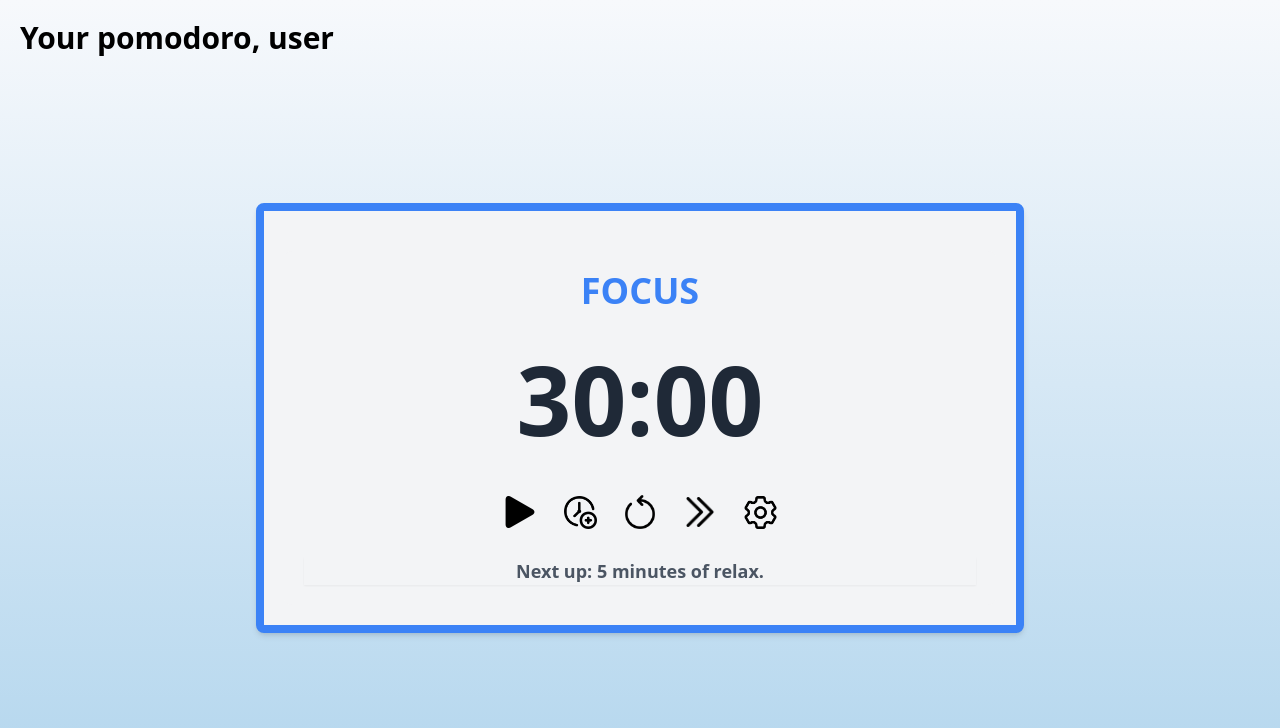
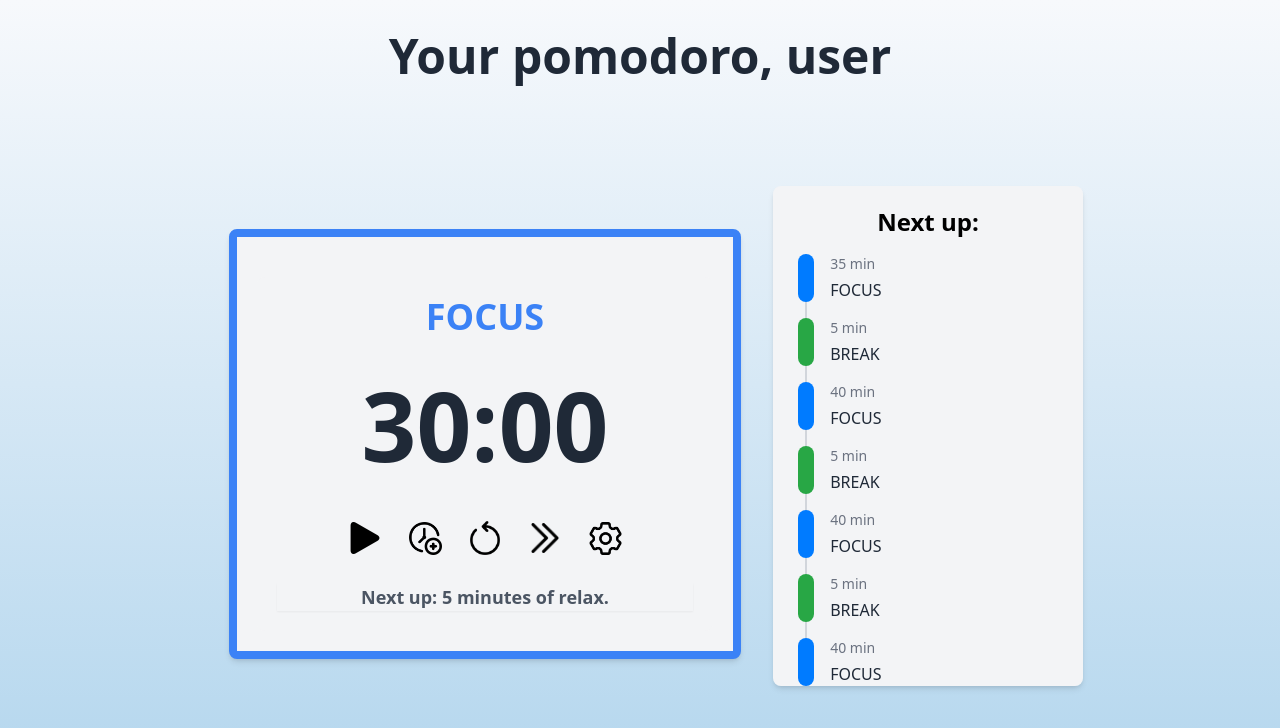
Before and after one commit to mikegaravani/TW-Project, a React (Vite) app in the folder client/: page /pomodoro in a window 1280 px wide. Shown: the top 728 px of the page. Built offline with nearby package versions, Linux system fonts and the light colour scheme.

Commit message:
add pomo SP next up tab

```diff
--- a/client/src/components/pomodoro-components/SPPomodoro.jsx
+++ b/client/src/components/pomodoro-components/SPPomodoro.jsx
@@ -2,6 +2,8 @@
 import React, { useState, useEffect } from "react";
 import lightbulb from "../../assets/lightbulb.png";
 import SPTimer from "./SPTimer";
+import SPProgress from "./SPProgress";
+import arrowBack from "../../assets/arrow-back.png";
 
 function SPPomodoro() {
   const [currentMode, setCurrentMode] = useState("focus");
@@ -9,32 +11,38 @@ function SPPomodoro() {
   const handleStateChange = (mode) => {
     setCurrentMode(mode);
   };
+
   return (
     <>
       <div
-        className={`flex flex-col min-h-screen font-sans p-5 ${
+        className={`flex flex-col min-h-screen font-sans p-5 relative ${
           currentMode === "focus"
             ? "bg-gradient-to-b from-[#f7f9fc] to-[#007bff4c]"
             : "bg-gradient-to-b from-[#f7f9fc] to-[#28a7454c]"
         }`}
       >
-        <div className="w-full">
-          <h1
-            className={`text-left inline-block text-4xl sm:text-3xl font-bold`}
-          >
+        <div className="text-center inline-block text-3xl text-gray-800 my-3 font-bold font-sans transition-transform duration-300 whitespace-nowrap">
+          <h1 className="text-3xl lg:text-5xl font-bold">
             Your pomodoro, user
           </h1>
         </div>
 
-        <div className="flex-1 flex flex-col justify-center items-center">
+        {/* Main Content Wrapper */}
+        <div className="flex-1 flex flex-col lg:flex-row justify-center items-center relative">
+          {/* Timer Section */}
           <div
-            className={`relative w-full max-w-3xl bg-gray-100 p-5 rounded-lg shadow-md border-8 ${
+            className={`w-full lg:w-2/3 max-w-lg bg-gray-100 p-5 rounded-lg shadow-md border-8 mt-4 lg:mx-8 ${
               currentMode === "focus" ? "border-blue-500" : "border-green-500"
             } text-center`}
           >
             <div className="mt-5">
               <SPTimer onStateChange={handleStateChange} />
             </div>
+          </div>
+
+          {/* New Tab Section */}
+          <div className="bg-gray-100 p-5 rounded-lg shadow-md w-full lg:w-1/4 mt-4 mb-0 lg:mt-0 lg:max-h-[500px] lg:overflow-y-scroll">
+            <SPProgress />
           </div>
         </div>
       </div>
--- /dev/null
+++ b/client/src/components/pomodoro-components/SPProgress.jsx
@@ -0,0 +1,56 @@
+import React from "react";
+import Timeline from "../reusables/Timeline";
+
+const blueColor = "#007bff";
+const greenColor = "#28a745";
+
+function SPProgress() {
+  const timelineItems = [
+    {
+      time: "35 min",
+      description: "FOCUS",
+      color: blueColor,
+    },
+    {
+      time: "5 min",
+      description: "BREAK",
+      color: greenColor,
+    },
+    {
+      time: "40 min",
+      description: "FOCUS",
+      color: blueColor,
+    },
+    {
+      time: "5 min",
+      description: "BREAK",
+      color: greenColor,
+    },
+    {
+      time: "40 min",
+      description: "FOCUS",
+      color: blueColor,
+    },
+    {
+      time: "5 min",
+      description: "BREAK",
+      color: greenColor,
+    },
+    {
+      time: "40 min",
+      description: "FOCUS",
+      color: blueColor,
+    },
+  ];
+
+  return (
+    <>
+      <div className="text-center">
+        <h2 className="text-2xl font-bold mb-4">Next up:</h2>
+        <Timeline items={timelineItems} />
+      </div>
+    </>
+  );
+}
+
+export default SPProgress;
--- a/client/src/components/reusables/Timeline.jsx
+++ b/client/src/components/reusables/Timeline.jsx
@@ -11,7 +11,7 @@ function Timeline({ items }) {
               style={{ backgroundColor: item.color }}
             ></div>
             <div className="ml-8">
-              <p className="text-sm text-gray-500">{item.time}</p>
+              <p className="text-sm text-start text-gray-500">{item.time}</p>
               <p className="mt-1 text-base font-medium text-gray-800">
                 {item.description}
               </p>
```
